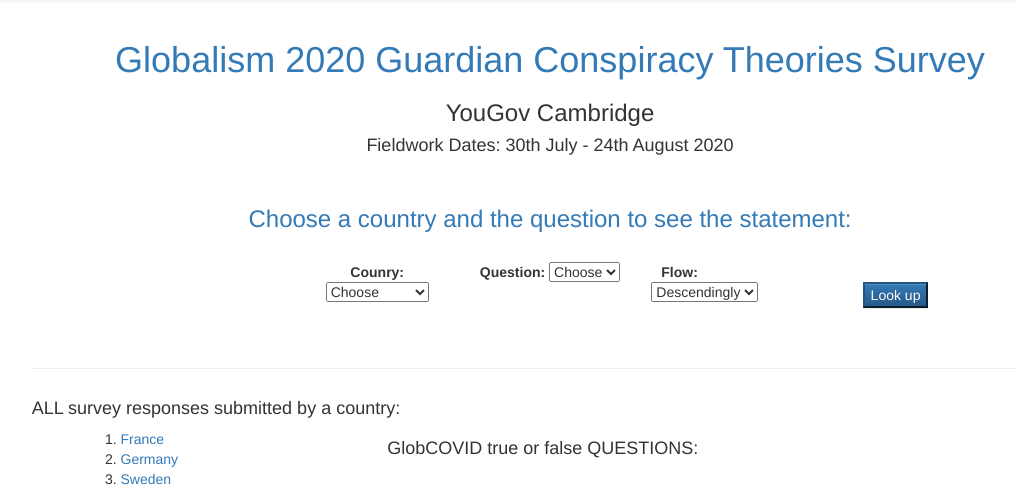
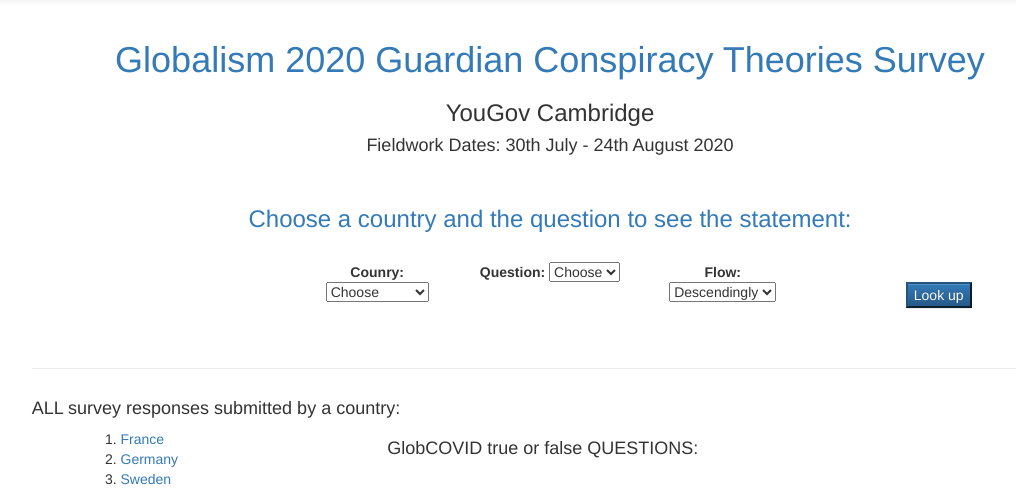
Before and after one commit to Maciek-cod/my-first-blog, a Django app: page /conspi/ in a window 1280 px wide. Shown: the part 52-541 px from the top of the page, without its empty margins (90-1106 px from the left). Run offline with Django 3.2, Linux system fonts and the light colour scheme; data comes from the database, SQL or seed files in the repository; some libraries are stand-ins or nearby versions.

Commit message:
Responsive nice

```diff
--- a/conspi/templates/conspi/home.html
+++ b/conspi/templates/conspi/home.html
@@ -121,7 +121,7 @@
               {% csrf_token %}
               <p class="col-xs-4 col-md-2 col-md-offset-3"><b>Counry: </b>{{ form.country}}</p>
               <p class="col-xs-4 col-md-2"><b>Question: </b>{{ form.question}}</p>
-              <p class="col-xs-4 col-md-1"><b>Flow: </b>{{ form.flow}}</p>
+              <p class="col-xs-4 col-md-2"><b>Flow: </b>{{ form.flow}}</p>
               <br>
               <input type="submit" value="Look up" class="btn-primary">
             </form><br><br>
```
